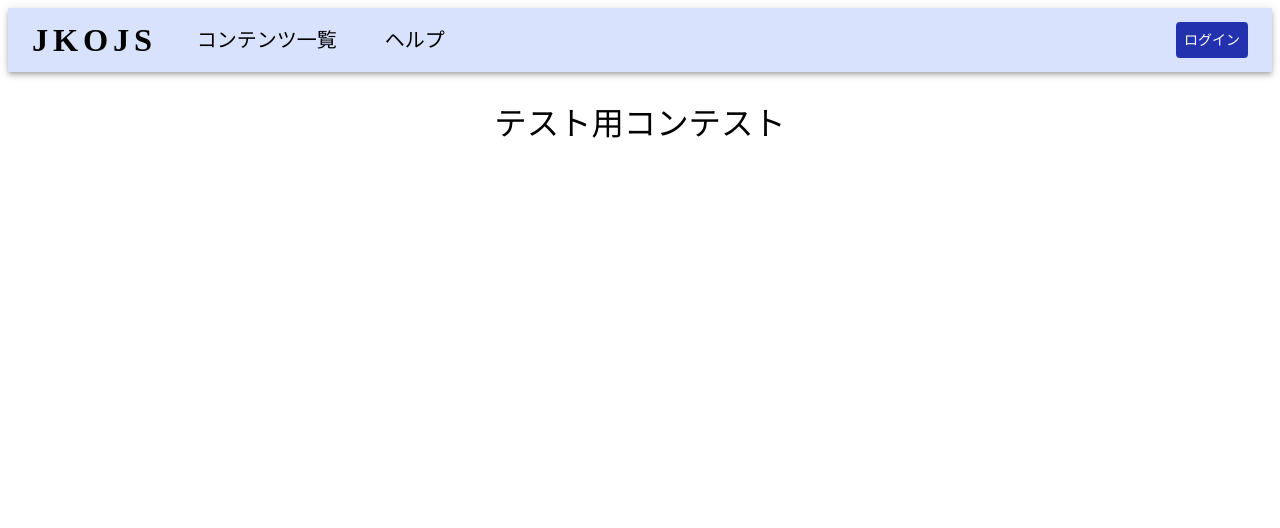
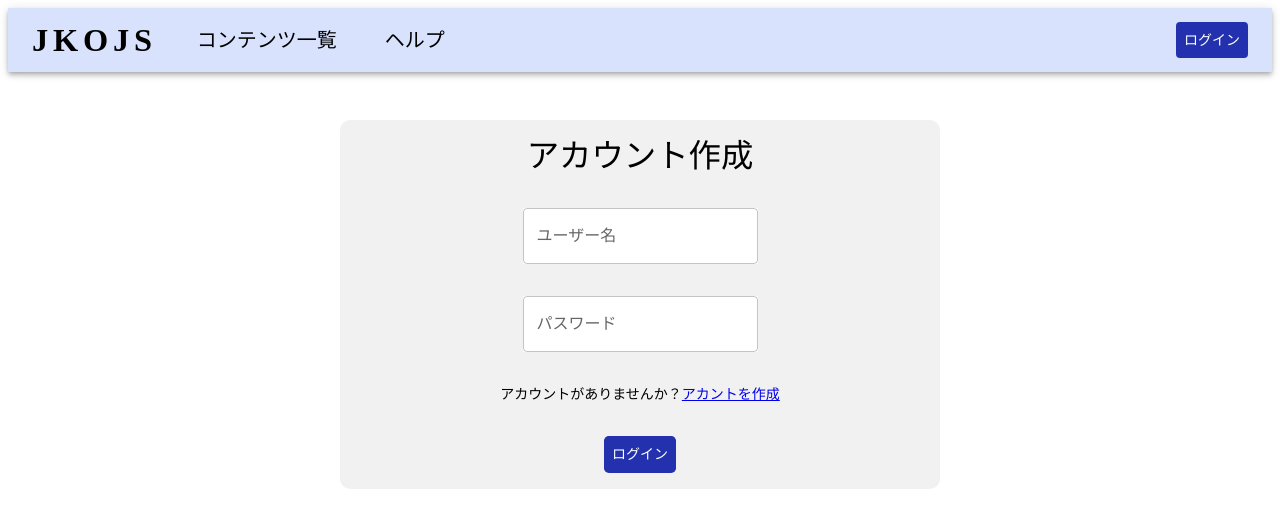
Before and after one commit to mct-joken/jkojs-front, a React (Vite) app: page /login in a window 1280 px wide. Shown: the top 528 px of the page. Built offline with nearby package versions, Linux system fonts and the light colour scheme; a web font is replaced by a local one; what @traptitech/markdown-it-katex would draw is missing.

Commit message:
layout:ログイン#4

```diff
--- a/src/component/Header.tsx
+++ b/src/component/Header.tsx
@@ -153,6 +153,13 @@ const Header: React.FC<Props> = (props) => {
             ))}
           </Box>
           {props.isLogin ? (
+            <Link
+              to={"/mypage"}
+              style={{
+                textDecoration: "none",
+                color: "white",
+              }}
+            >
               <Box sx={{ flexGrow: 0 }}>
                 <Tooltip title="Open settings">
                   <IconButton onClick={handleOpenUserMenu} sx={{ p: 0 }}>
@@ -182,8 +189,9 @@ const Header: React.FC<Props> = (props) => {
                   ))}
                 </Menu>
               </Box>
+            </Link>
           ) : (
-            <Link to="/mypage">
+            <Link to="/login">
               <Button
                 sx={{
                   flexGrow: 0,
--- /dev/null
+++ b/src/pages/login.tsx
@@ -0,0 +1,79 @@
+import React from "react";
+import { ThemeProvider } from "@mui/system";
+import theme from "../fixtures/theme";
+import Box from "@mui/material/Box";
+import Typography from "@mui/material/Typography";
+import TextField from "@mui/material/TextField";
+import Container from "@mui/material/Container";
+import { Link } from "react-router-dom";
+import Button from "@mui/material/Button";
+const Login: React.FC = () => {
+  return (
+    <ThemeProvider theme={theme}>
+      <center>
+        <Box
+          sx={{
+            minWidth: "100px",
+            maxWidth: "600px",
+            borderRadius: "10px",
+            backgroundColor: "#F1F1F1",
+            display: "flex",
+            flexDirection: "column",
+            justifyContent: "center",
+            mt: 6,
+          }}
+        >
+          <Typography variant={"h4"} sx={{ m: 2 }}>
+            アカウント作成
+          </Typography>
+          <Container
+            sx={{
+              display: "flex",
+              flexDirection: "column",
+              justifyContent: "center",
+              alignItems: "center",
+            }}
+          >
+            <TextField
+              label={"ユーザー名"}
+              sx={{
+                m: 2,
+                backgroundColor: "white",
+              }}
+              variant={"outlined"}
+            />
+            <TextField
+              label={"パスワード"}
+              sx={{
+                m: 2,
+                backgroundColor: "white",
+              }}
+              variant={"outlined"}
+              type={"password"}
+            />
+            <Typography variant={"body2"} sx={{ m: 2 }}>
+              アカウントがありませんか？
+              <Link to={"/"}>アカントを作成</Link>
+            </Typography>
+          </Container>
+          <Link to={"/"}>
+            <Button
+              sx={{
+                m: 2,
+                color: "white",
+                borderRadius: "0.3rem",
+                backgroundColor: "#2331AE",
+                ":hover": {
+                  backgroundColor: "#2331AE",
+                },
+              }}
+            >
+              ログイン
+            </Button>
+          </Link>
+        </Box>
+      </center>
+    </ThemeProvider>
+  );
+};
+export default Login;
--- a/src/route.tsx
+++ b/src/route.tsx
@@ -11,7 +11,7 @@ import Contest from "./pages/contest";
 import Problem from "./pages/problem";
 import ContestResult from "./pages/contestResult";
 import ContestRanking from "./pages/contestRanking";
-
+import Login from "./pages/login";
 export const Router: React.FC = () => {
   return (
     <>
@@ -22,6 +22,7 @@ export const Router: React.FC = () => {
             <Route path="/" element={<Top />} />
             <Route path="/contests" element={<Contests />} />
             <Route path="/mypage" element={<Mypage />} />
+            <Route path="/login" element={<Login />} />
             <Route
               path=":contestId"
               element={<Contest title={"テスト用コンテスト"} />}
```
Lines whose indentation alone changed are shown as unchanged.
